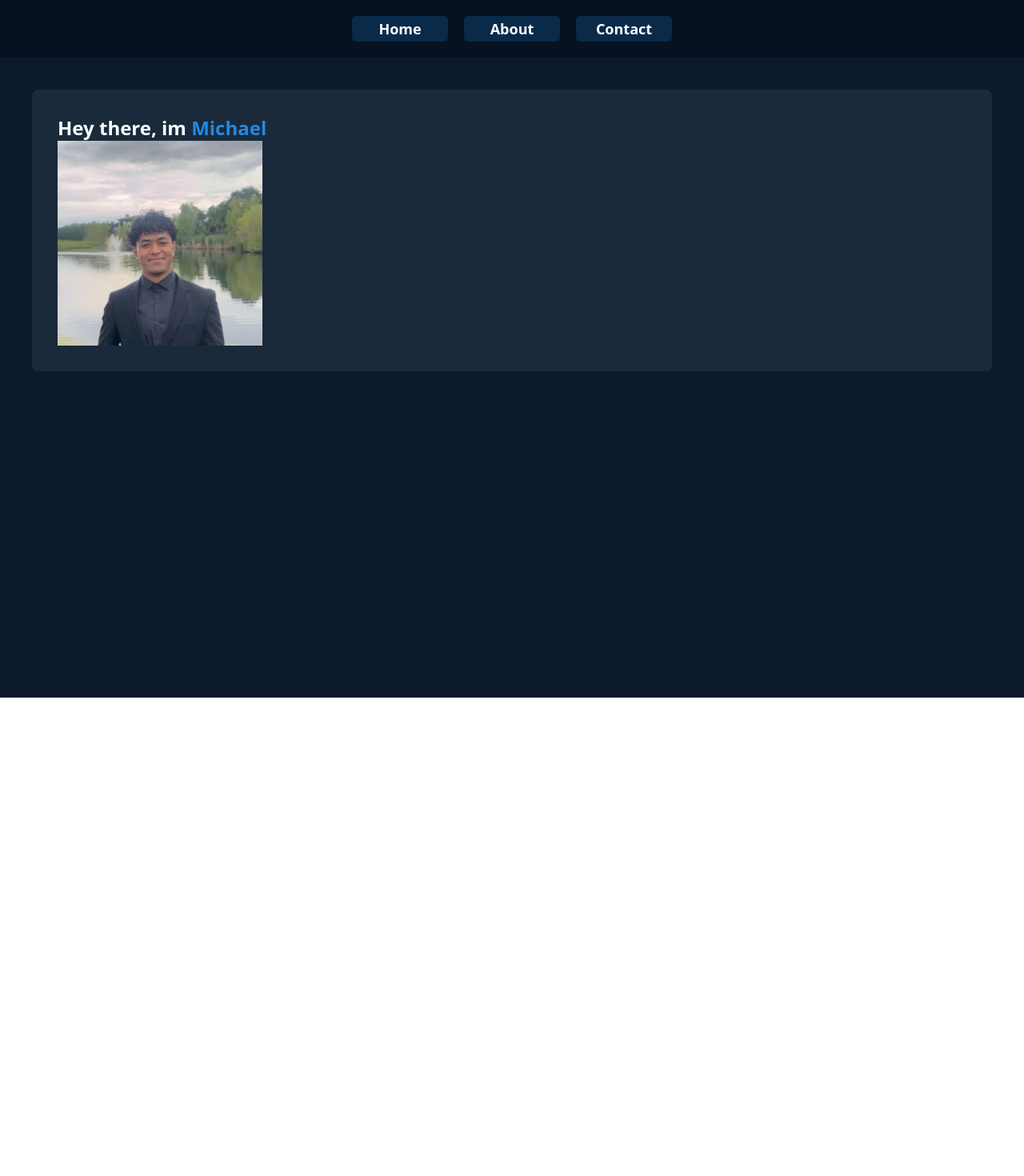
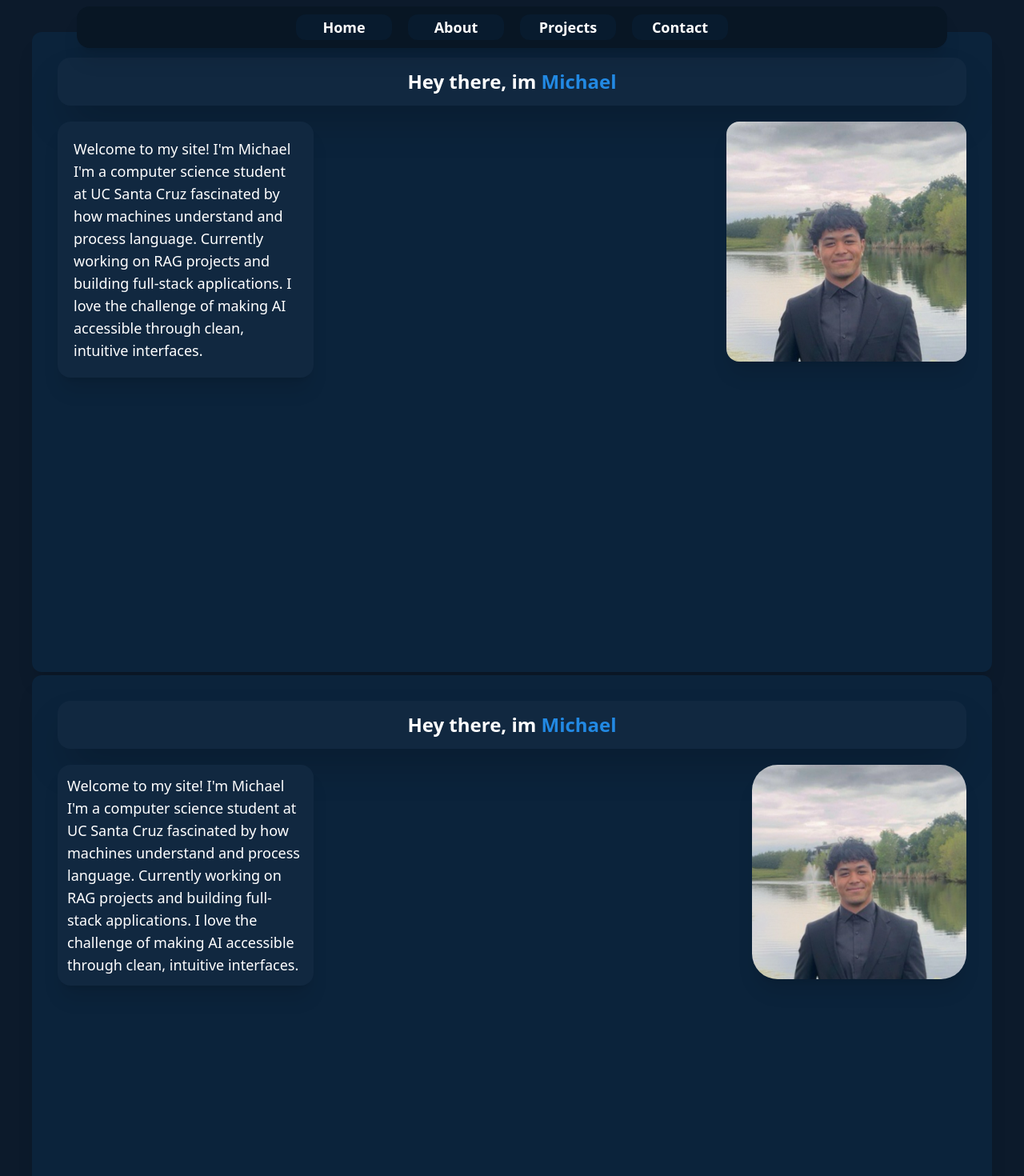
Before and after one commit to michaelnkr808/personal-website, a React (Vite) app: page / in a window 1280 px wide. Shown: the top 1470 px of the page at 80% size. Before the commit the page ends 872 px from the top, so only its background shows below. Built offline with nearby package versions, Linux system fonts and the light colour scheme.

Commit message:
Add base hero section and additional card

```diff
--- a/src/components/Hero.tsx
+++ b/src/components/Hero.tsx
@@ -8,11 +8,29 @@ export default function Hero(){
         AOS.init({ duration:3000, once:true });
     }, []);
     return(
-        <div className="hero bg-[#0c2940] h-150 w-">
-            <div className="space-y-40 p-10 bg-[#0c1a2b] text-white min-h-screen">
-                <div data-aos="zoom-in" className="bg-[#1a2a3b] p-8 rounded-lg">
-                    <h2 className="text-2xl font-bold">Hey there, im <span className="text-[#2289e3]">Michael</span></h2>
-                    <img src={meImg} alt="photo of me" className="w-64 h-64"/>
+        <div className="hero bg-[#0a2a4a] h-50 w-">
+            <div className="space-y-1 p-10 bg-[#0c1a2b] text-white min-h-screen">
+                <div data-aos="zoom-in" className="bg-[#0b233b] p-8 rounded-xl flex flex-col shadow-xl h-200">
+                    <h2 className=" flex text-2xl font-bold text-center bg-[#112840] mb-5 rounded-2xl h-15 justify-center items-center shadow-2xl">Hey there, im <span className="text-[#2289e3]">&nbsp;Michael</span></h2>
+                    <div className="flex justify-between">
+                        <div data-aos="zoom-in-right" className="flex justify-start text-lg text-left bg-[#112840] rounded-2xl w-80 p-5 hidden md:flex shadow-xl">
+                            Welcome to my site! I'm Michael
+                            I'm a computer science student at UC Santa Cruz fascinated by how machines understand and process language.
+                            Currently working on RAG projects and building full-stack applications.
+                            I love the challenge of making AI accessible through clean, intuitive interfaces.</div>
+                        <img data-aos="zoom-in-up" src={meImg} alt="photo of me" className="w-75 h-75 lg:75 lg:75 rounded-2xl shadow-xl"/>
+                    </div>
+                </div>
+            <div data-aos="zoom-in" className="bg-[#0b233b] p-8 rounded-xl flex flex-col shadow-xl h-200">
+                    <h2 className=" flex text-2xl font-bold text-center bg-[#112840] mb-5 rounded-2xl h-15 justify-center items-center shadow-2xl">Hey there, im <span className="text-[#2289e3]">&nbsp;Michael</span></h2>
+                    <div className="flex justify-between">
+                        <div data-aos="zoom-in-right" className="flex justify-start text-lg text-left bg-[#112840] rounded-2xl w-80 p-3 hidden md:flex shadow-xl">
+                            Welcome to my site! I'm Michael
+                            I'm a computer science student at UC Santa Cruz fascinated by how machines understand and process language.
+                            Currently working on RAG projects and building full-stack applications.
+                            I love the challenge of making AI accessible through clean, intuitive interfaces.</div>
+                        <img data-aos="zoom-in-up" src={meImg} alt="photo of me" className="w-67 h-67 lg:67 lg:67 rounded-4xl shadow-xl"/>
+                    </div>
                 </div>
             </div>
         </div>
--- a/src/components/Navbar.tsx
+++ b/src/components/Navbar.tsx
@@ -1,11 +1,13 @@
 export default function Navbar(){
     return(
         <>
-        <div className="navbar">
-            <ul className="flex flex-row justify-center h-18 items-center bg-[#061121] gap-5">
-                <li><a href=""><button className="hover:text-[#31abf7] hover:text-xl bg-[#0a2a4a] cursor-pointer rounded-md h-8 w-30 text-lg font-bold transition-all duration-200 ease-in-out">Home</button></a></li>
-                <li><a href=""><button className="hover:text-[#31abf7] hover:text-xl bg-[#0a2a4a] cursor-pointer rounded-md h-8 w-30 text-lg font-bold transition-all duration-200 ease-in-out">About</button></a></li>
-                <li><a href=""><button className="hover:text-[#31abf7] hover:text-xl bg-[#0a2a4a] cursor-pointer rounded-md h-8 w-30 text-lg font-bold transition-all duration-200 ease-in-out">Contact</button></a></li>
+        <div className="fixed z-10 top-2 w-[100%] flex justify-center">
+            <ul className="flex flex-row justify-center h-13 w-[85%] items-center bg-[#081624] gap-5 rounded-2xl shadow-xl">
+                <li><a href=""><button className="hover:text-[white] hover:text-xl hover:bg-[#073761] bg-[#081b2e] cursor-pointer lg:rounded-xl rounded-md h-8 lg:w-30 lg:text-lg font-bold transition-all duration-200 ease-in-out w-20">Home</button></a></li>
+                <li><a href=""><button className="hover:text-[white] hover:text-xl hover:bg-[#073761] bg-[#081b2e] cursor-pointer lg:rounded-xl rounded-md h-8 lg:w-30 lg:text-lg font-bold transition-all duration-200 ease-in-out w-20">About</button></a></li>
+                <li><a href=""><button className="hover:text-[white] hover:text-xl hover:bg-[#073761] bg-[#081b2e] cursor-pointer lg:rounded-xl rounded-md h-8 lg:w-30 lg:text-lg font-bold transition-all duration-200 ease-in-out w-25">Projects</button></a></li>
+                <li><a href=""><button className="hover:text-[white] hover:text-xl hover:bg-[#073761] bg-[#081b2e] cursor-pointer lg:rounded-xl rounded-md h-8 lg:w-30 lg:text-lg font-bold transition-all duration-200 ease-in-out w-25">Contact</button></a></li>
+
             </ul>
         </div>
         </>
--- a/src/index.css
+++ b/src/index.css
@@ -6,6 +6,6 @@
     }
 
     body{
-        @apply bg-[#02111fm] text-white;
+        @apply bg-[#051a2b] text-white;
     }
 }
```
